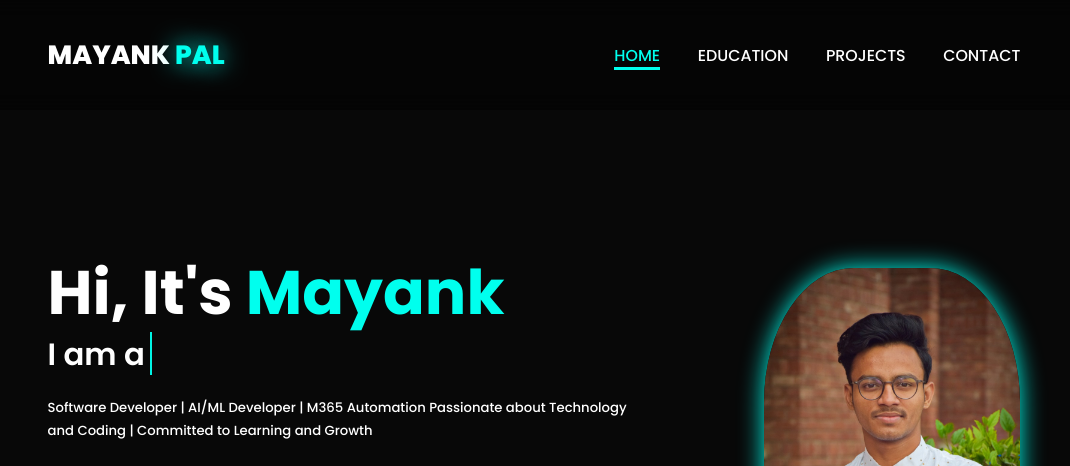
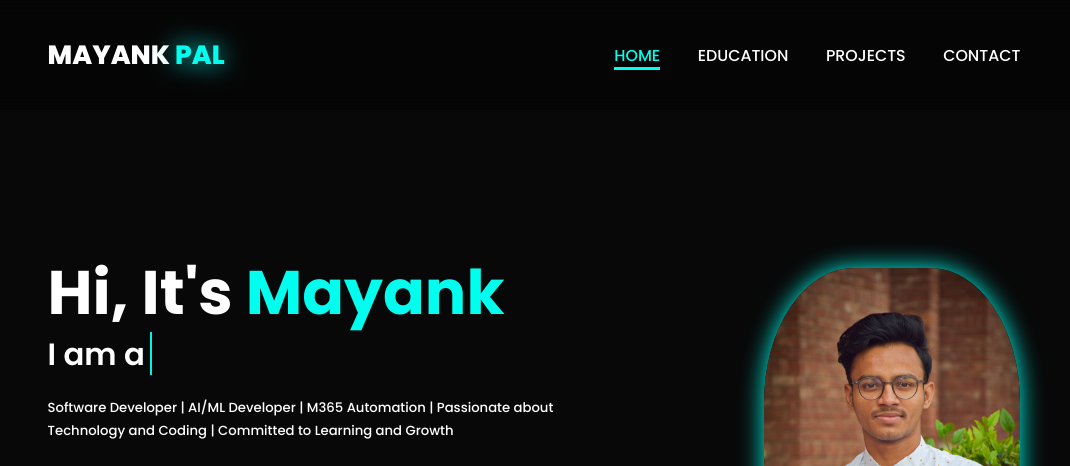
Before and after one commit to mayankkkp/Portfolio, a plain HTML site: page index.html in a window 1280 px wide. Shown: the top 466 px of the page, without its empty margins (106-1176 px from the left). Drawn offline with nearby package versions, Linux system fonts and the light colour scheme.

Commit message:
Fix HTML encoding issues in index.html

```diff
--- a/index.html
+++ b/index.html
@@ -26,7 +26,7 @@
         <div class="home-content">
             <h1>Hi, It's <span>Mayank</span></h1>
             <h3 class="text-animation">I am a <span></span></h3>
-            <p>Software Developer | AI/ML Developer | M365 Automation
+            <p>Software Developer | AI/ML Developer | M365 Automation |
                 Passionate about Technology and Coding |
                 Committed to Learning and Growth</p>
 
```
